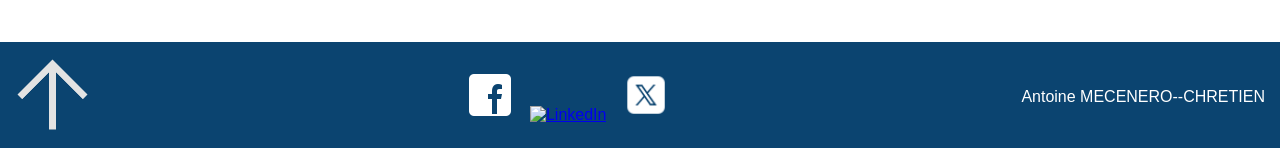
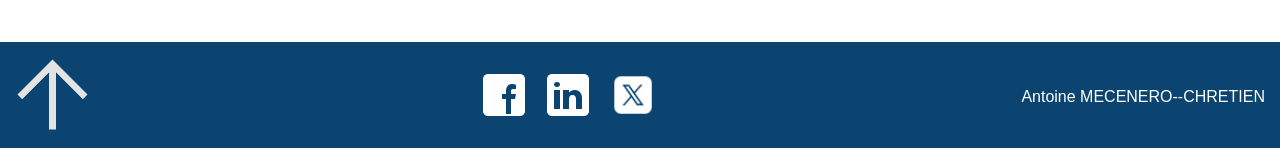
Before and after one commit to dlugbull/SAE1-05.06-Infotel, a plain HTML site: page histoire/histoire.html in a window 1280 px wide. Shown: the part 3040-3188 px from the top of the page. Drawn offline with Linux system fonts and the light colour scheme.

Commit message:
Update histoire.html

```diff
--- a/histoire/histoire.html
+++ b/histoire/histoire.html
@@ -5,6 +5,7 @@
     <meta name="viewport" content="width=device-width, initial-scale=1.0">
     <title>Histoire</title>
     <link rel="stylesheet" href="histoire.css">
+    <link rel="icon" type="images/png" href="../images.logo_Infotel.png">
 </head>
 <body>
 
@@ -74,7 +75,7 @@
         <a href="#header"><img src="../images/fleche_haut.png" alt="fleche de retour vers le haut"></a>
         <div>
             <a href="https://www.facebook.com/groupeInfotel" target="_blank"><img src="../images/facebook.png" alt="Facebook"></a>
-            <a href="https://www.linkedin.com/company/infotel-group/" target="_blank"><img src="../images/linkedin.jpg" alt="LinkedIn"></a>
+            <a href="https://www.linkedin.com/company/infotel-group/" target="_blank"><img src="../images/linkedin.png" alt="LinkedIn"></a>
             <a href="https://x.com/Infotel_" target="_blank"><img src="../images/x.png" alt="X"></a>
         </div>
         <p>Antoine MECENERO--CHRETIEN</p>
```
